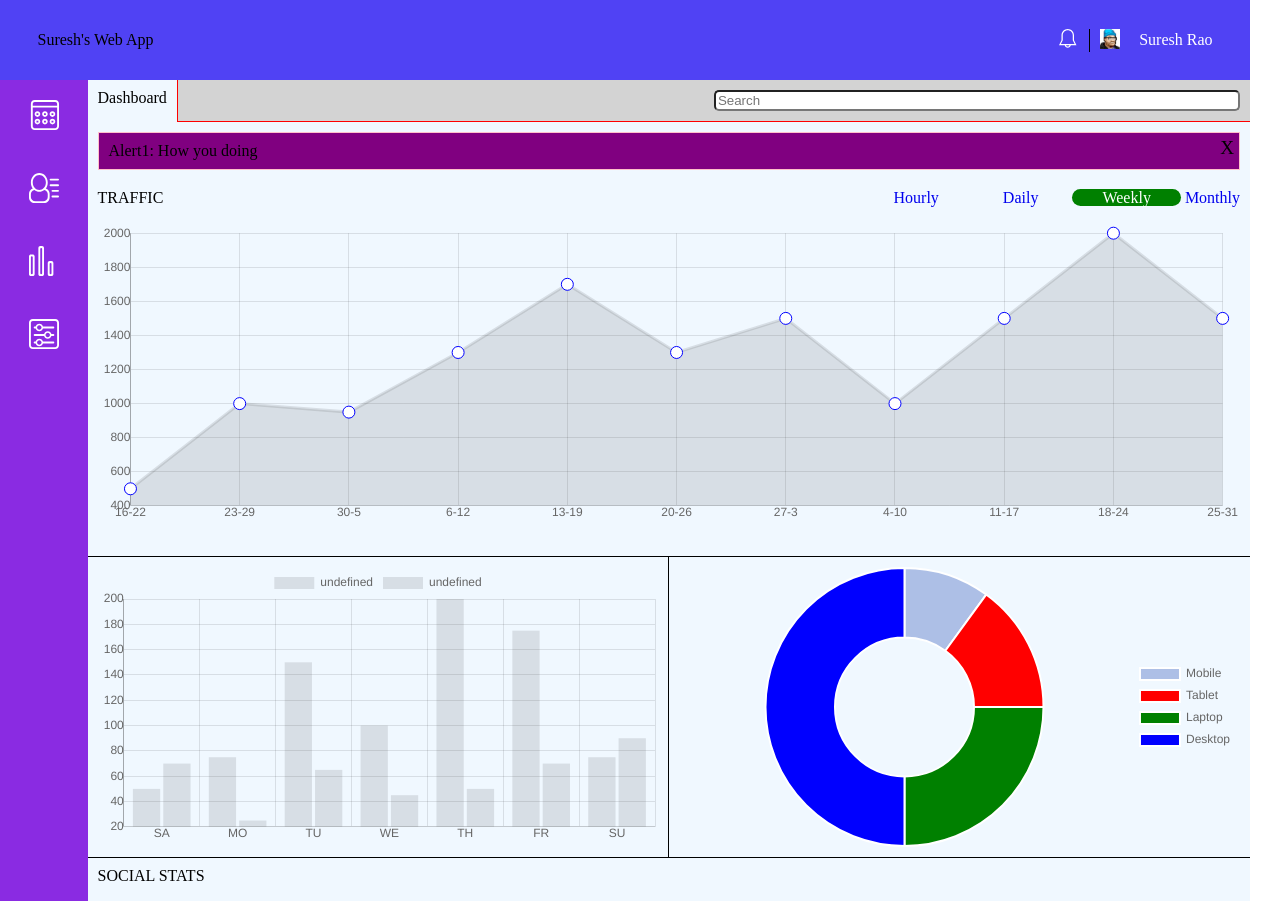
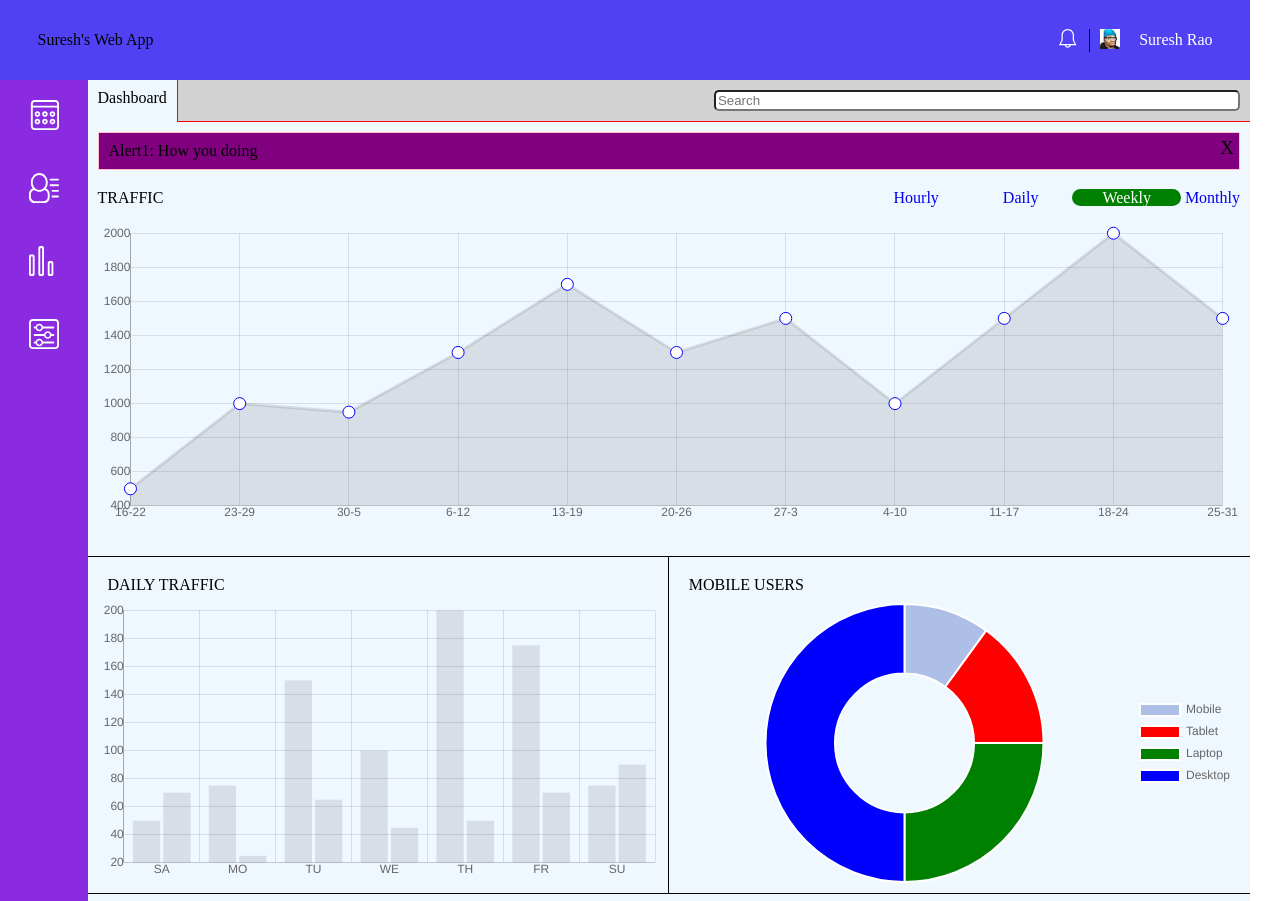
Before and after one commit to hi2suresh/web-app-dashboard, a plain HTML site: page index.html in a window 1280 px wide. Shown: the top 901 px of the page. Drawn offline with nearby package versions, Linux system fonts and the light colour scheme.

Commit message:
Added headings for Charts

```diff
--- a/index.html
+++ b/index.html
@@ -73,9 +73,11 @@
                         </div>
                         <div id="daily-mobile-chart">
                          <div class="daily-traffic">
+                             <div class="traffic-heading"><h1>DAILY TRAFFIC</h1></div>
                             <canvas id="dailyTrafficChart"></canvas>
                          </div>
                          <div class="mobile-traffic">
+                             <div class="traffic-heading"><h1>MOBILE USERS</h1></div>
                             <canvas id="mobileChart"></canvas>
                          </div>
                         </div>
--- a/js/main.js
+++ b/js/main.js
@@ -9,6 +9,7 @@ var $alert = $("<div id='alert1'></div>");
 var $p = $("<p>Alert1: How you doing</p>");
 
 //Chart global settings
+//Chart.defaults.global.legend = false;
 Chart.defaults.global.responsive = true;
 Chart.defaults.global.maintainAspectRatio = false;
 Chart.defaults.scale.gridLines.drawTicks = false;
@@ -144,7 +145,10 @@ var obj = {
     ]
     },
     options : {
-        maintainAspectRatio: true
+        maintainAspectRatio: true,
+        legend : {
+          display: false
+        }
     }
 
 
```
